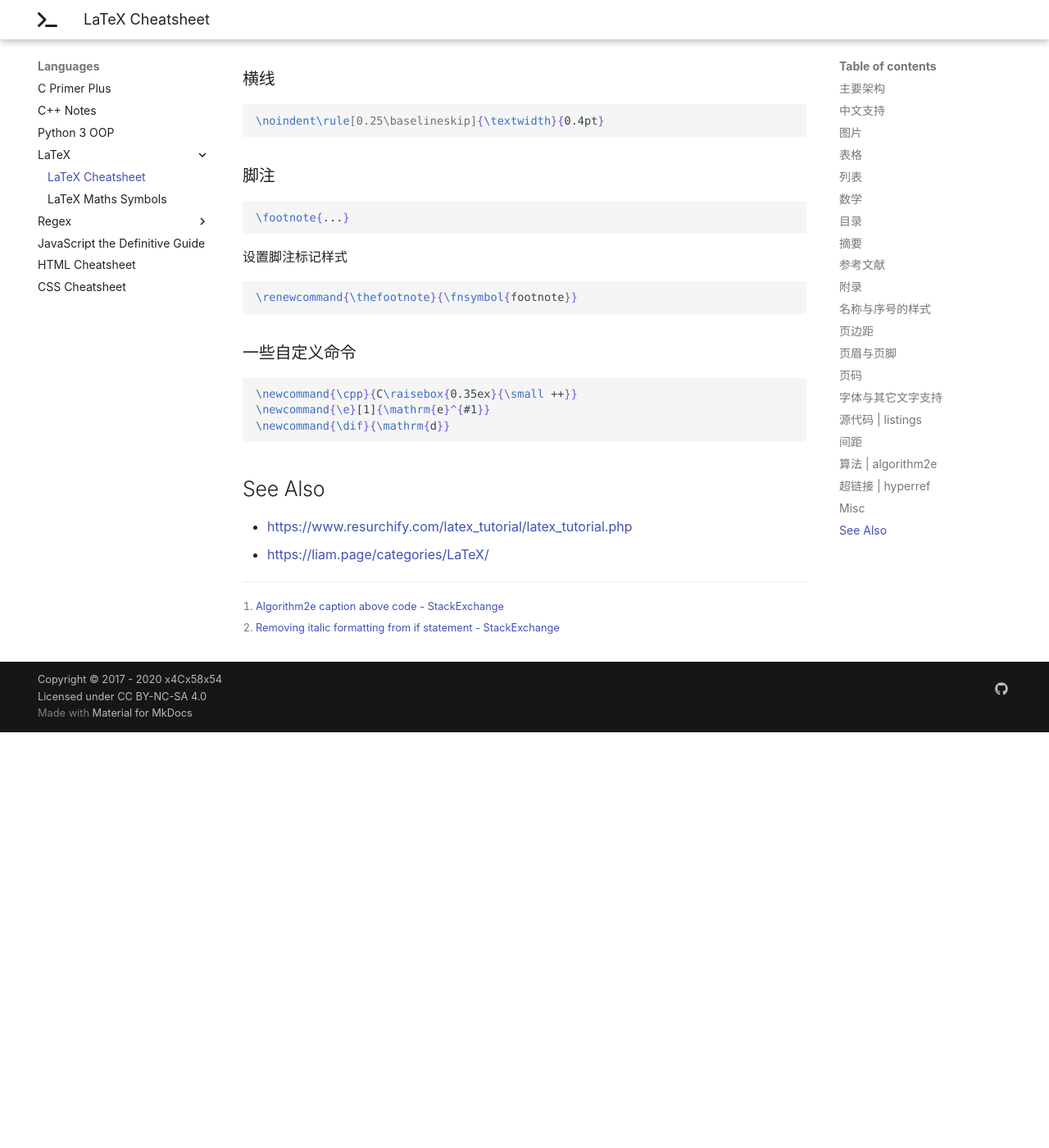
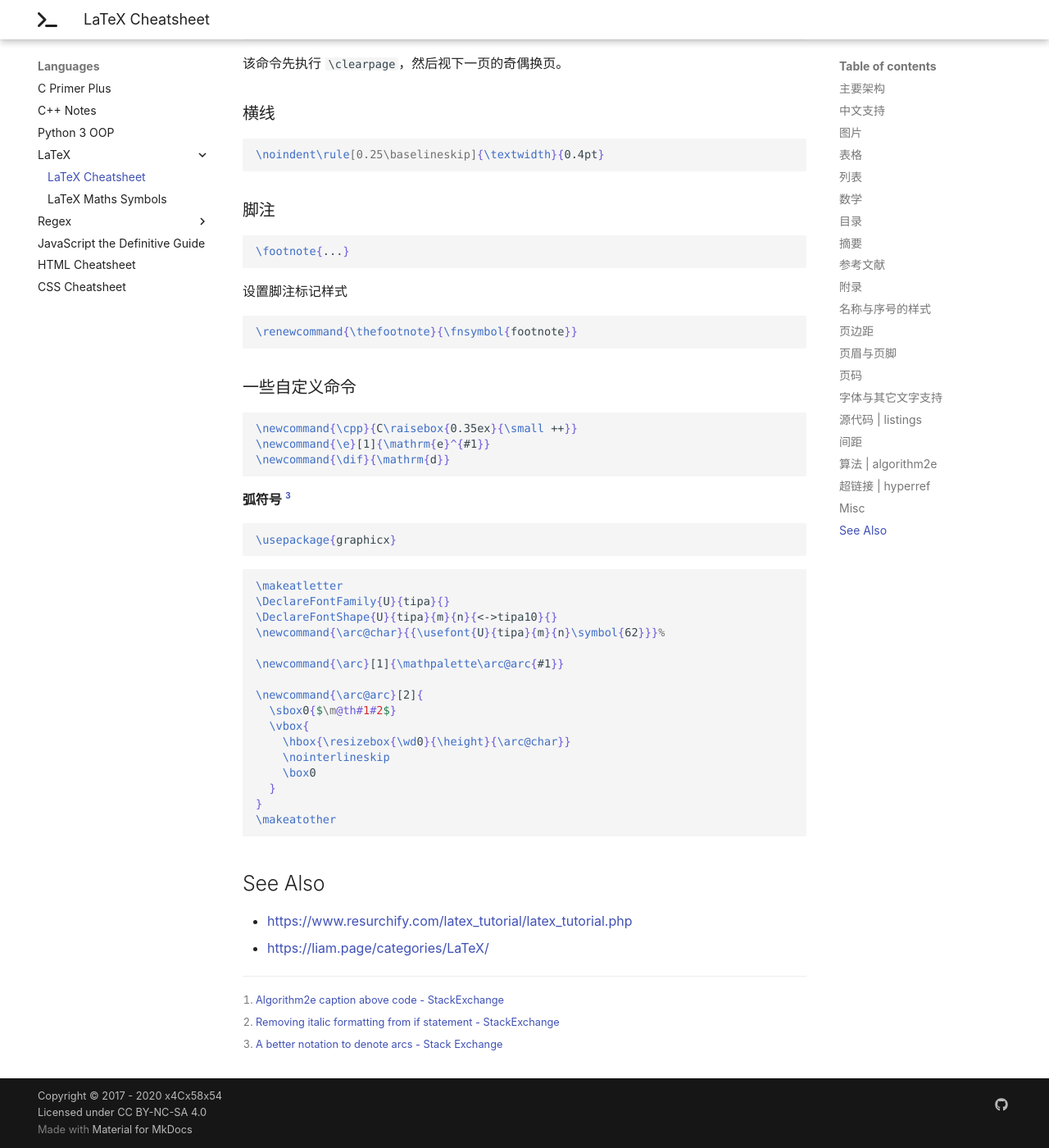
Before and after one commit to x4Cx58x54/writing, an MkDocs documentation site: the page built from docs/latex/latex-cheatsheet.md, in a window 1280 px wide and 1400 px high, scrolled down 13732 px. Shown: the whole window at 82% size. Built offline with MkDocs 1.6.1 and Material for MkDocs 9.7.7, drawn with Linux system fonts in a browser that asks for light colours; nearby versions of some CDN libraries; before the commit the page ends 14625 px from its top, so only the background shows below that; some of the changed text lies outside the part shown.

Commit message:
add arc notation

````diff
--- a/docs/latex/latex-cheatsheet.md
+++ b/docs/latex/latex-cheatsheet.md
@@ -742,6 +744,33 @@
 \newcommand{\dif}{\mathrm{d}}
 ```
 
+#### 弧符号 [^arc]
+
+[^arc]: [A better notation to denote arcs - Stack Exchange](https://tex.stackexchange.com/questions/96680/a-better-notation-to-denote-arcs-for-an-american-high-school-textbook/284787#284787){: target=_blank}
+
+```latex
+\usepackage{graphicx}
+```
+
+```latex
+\makeatletter
+\DeclareFontFamily{U}{tipa}{}
+\DeclareFontShape{U}{tipa}{m}{n}{<->tipa10}{}
+\newcommand{\arc@char}{{\usefont{U}{tipa}{m}{n}\symbol{62}}}%
+
+\newcommand{\arc}[1]{\mathpalette\arc@arc{#1}}
+
+\newcommand{\arc@arc}[2]{
+  \sbox0{$\m@th#1#2$}
+  \vbox{
+    \hbox{\resizebox{\wd0}{\height}{\arc@char}}
+    \nointerlineskip
+    \box0
+  }
+}
+\makeatother
+```
+
 
 ## See Also
 
````
Also changed, not shown: other parts of docs/latex/latex-cheatsheet.md (+2 -0 lines).
